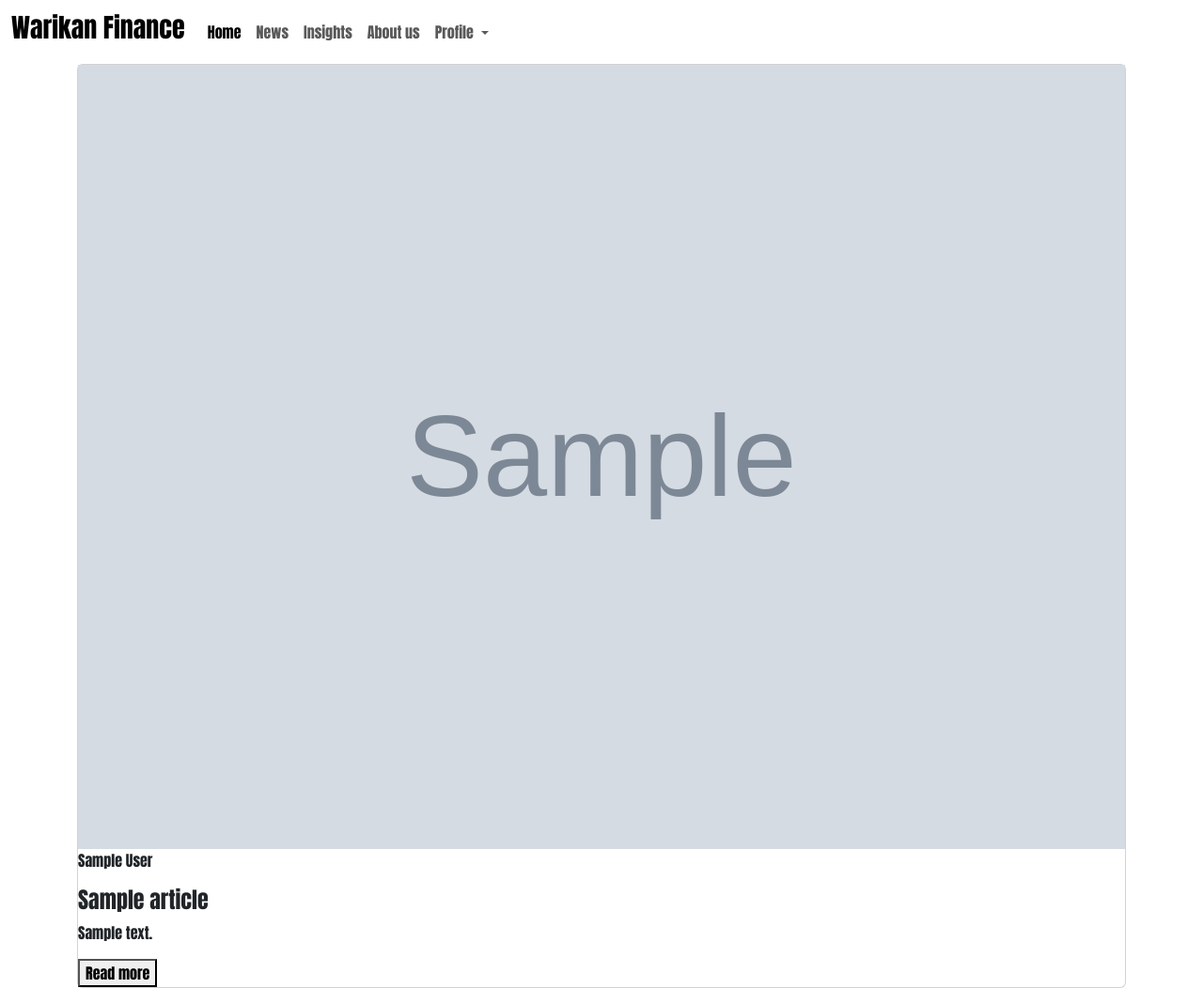
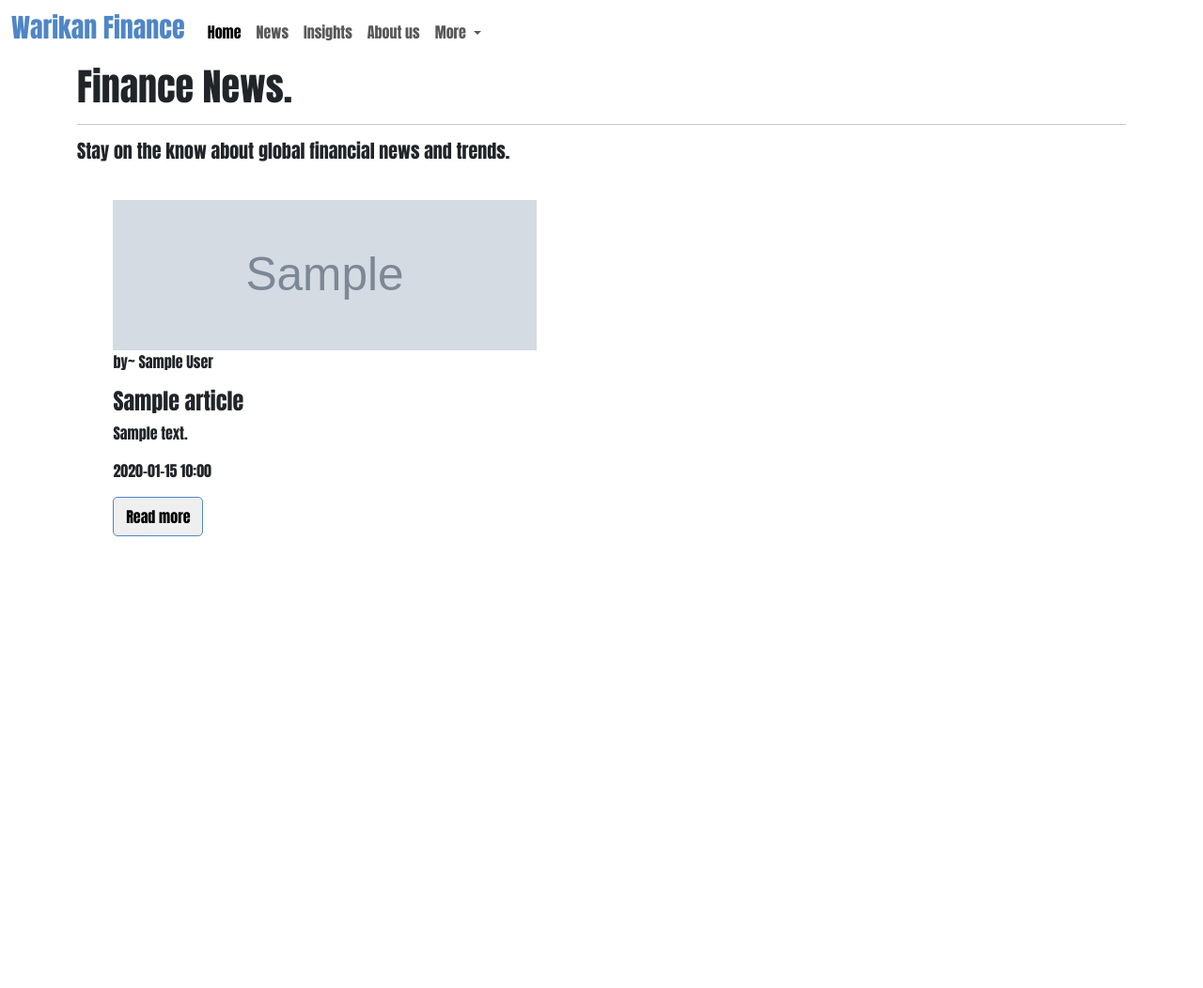
Before and after one commit to tori-bot/warikan-finance, a Django app: page /news/ in a window 1280 px wide. Shown: the whole page at 94% size. After the commit the page ends 571 px from the top, so only its background shows below. Run offline with Django 4.2, Linux system fonts and the light colour scheme; grey boxes marked "Sample" are stand-in pictures; a database or web service that is not in the repository returns one stand-in record (values such as "Sample title"); data that the repository does not hold is empty; some libraries are stand-ins or nearby versions.

Commit message:
style: add styles to the templates

```diff
--- a/finance_app/requests.py
+++ b/finance_app/requests.py
@@ -14,7 +14,7 @@
 def youtube_videos():
     title='money management'
     search_query = title.replace(' ', '+')
-    url=f'https://www.googleapis.com/youtube/v3/search?part=snippet&maxResults=10&q={search_query}&key={config("YOUTUBE_API")}'
+    url=f'https://www.googleapis.com/youtube/v3/search?part=snippet&maxResults=20&q={search_query}&key={config("YOUTUBE_API")}'
     response=requests.get(url)
     videos = response.json()
     video_list=[]
--- a/finance_app/templates/account_form.html
+++ b/finance_app/templates/account_form.html
@@ -1,6 +1,7 @@
 {% extends 'base.html' %}
 {%load crispy_forms_tags %}
 {% block content %}
+{{block.super}}
 <h1>Account form</h1>
 <div class="row">
     <div class="col-md-3"></div>
--- a/finance_app/templates/bill_form.html
+++ b/finance_app/templates/bill_form.html
@@ -1,6 +1,7 @@
 {% extends 'base.html' %}
 {%load crispy_forms_tags %}
 {% block content %}
+{{block.super}}
 <h1>Bill form</h1>
 <div class="row">
     <div class="col-md-3"></div>
--- a/finance_app/templates/home.html
+++ b/finance_app/templates/home.html
@@ -73,7 +73,7 @@
           <img class="profilepic" src="{{profile.profile_picture.url}} " alt="ppic">
       <h3>{{profile.user.username}} </h3>
       <p>{{profile.bio}} </p>
-      <a href="{% url 'profile_form' user.id %} ">Edit profile</a>
+      <a href="{% url 'profile_form' user.id %} "><button class="pretty_button">Edit profile</button> </a>
         </div>
         <div class="col-md-4">
           <h3>Personal Info</h3>
--- a/finance_app/templates/navbar.html
+++ b/finance_app/templates/navbar.html
@@ -19,20 +19,20 @@
             <a class="nav-link active" aria-current="page" href="/">Home</a>
           </li>
           <li class="nav-item">
-            <a class="nav-link" href="/"> News</a>
+            <a class="nav-link" href="{% url 'news' %}"> News</a>
           </li>
           <li class="nav-item">
-            <a class="nav-link" href="/">Insights</a>
+            <a class="nav-link" href="{% url 'insights' %}">Insights</a>
           </li>
           <li class="nav-item">
             <a class="nav-link" href="{% url 'about'  %}" >About us</a>
           </li>
           <li class="nav-item dropdown">
             <a class="nav-link dropdown-toggle" href="#" id="navbarDropdown" role="button" data-bs-toggle="dropdown" aria-expanded="false">
-              Profile
+              More
             </a>
             <ul class="dropdown-menu" aria-labelledby="navbarDropdown">
-              <li><a class="dropdown-item" href="/ ">More</a></li>
+
 
               <li><a class="dropdown-item" href="/">Settings</a></li>
               <li><hr class="dropdown-divider"></li>
--- a/finance_app/templates/news.html
+++ b/finance_app/templates/news.html
@@ -3,16 +3,23 @@
 {% block content %}
 {{block.super}}
 <div class="container">
-    {% for item in news %}
-    <div class="card">
+    <h1>Finance News.</h1>
+    <hr>
+    <h5>Stay on the know about global financial news and trends.</h5>
+    <div class="row">
+        {% for item in news %}
+    <div class="col-md-5 card newscard">
       <img src="{{item.urlToImage}} " alt="img">
-    <p>{{item.author}} </p>
+    <p>by~ {{item.author}} </p>
     <h4>{{item.title}} </h4>
     <p>{{item.description}} </p>
-    <a href="{{item.url}} "><button>Read more</button></a>
+    <p>{{item.publishedAt |date:"Y-m-d H:i"  }} </p>
+    <a href="{{item.url}} "><button class="pretty_button">Read more</button></a>
     </div>
 
     {% endfor %}
+    </div>
+
 </div>
 
 {% endblock %}
--- a/finance_app/templates/profile_form.html
+++ b/finance_app/templates/profile_form.html
@@ -1,6 +1,7 @@
 {% extends 'base.html' %}
 {%load crispy_forms_tags %}
 {% block content %}
+{{block.super}}
 <h1>profile form</h1>
 <div class="row">
     <div class="col-md-3"></div>
--- a/static/css/index.css
+++ b/static/css/index.css
@@ -1,6 +1,7 @@
 body{
     font-family: Impact, Haettenschweiler, 'Arial Narrow Bold', sans-serif;
 }
+
 .login_form{
     margin-top: 20vh;
 }
@@ -28,15 +29,29 @@
 .accountbtn{
     border-radius: 5px;
     border: 1px solid #4F86C6;
+    padding: 1vh 1vw;
 }
 .billbtn{
     border-radius: 5px;
     border: 1px solid #92374D;
+    padding: 1vh 1vw;
 }
 .accountbtn:hover{
     background-color: #4F86C6,
 
 }
+.brand{
+    color: #4F86C6;
+}
+.pretty_button{
+    border-radius: 5px;
+    border: 1px solid #4F86C6;
+    padding: 1vh 1vw;
+}
+.pretty_button:hover{
+    background-color: #4F86C6,
+}
+
 .contacts{
     text-align: center;
     margin-top: 5vh;
@@ -45,3 +60,19 @@
     font-size: 2em;
     margin: 1vh 2vw;
 }
+iframe{
+    height: 15em;
+    width: 30em;
+}
+.video{
+    margin: 3vh 3vw;
+}
+.newscard{
+    margin: 4vh 3vw;
+    border: none;
+}
+.card img{
+    object-fit: cover;
+    height: 20vh;
+    width: 100%;
+}
```
Also changed, not shown: finance_app/templates/insights.html (+7 -1 lines).
